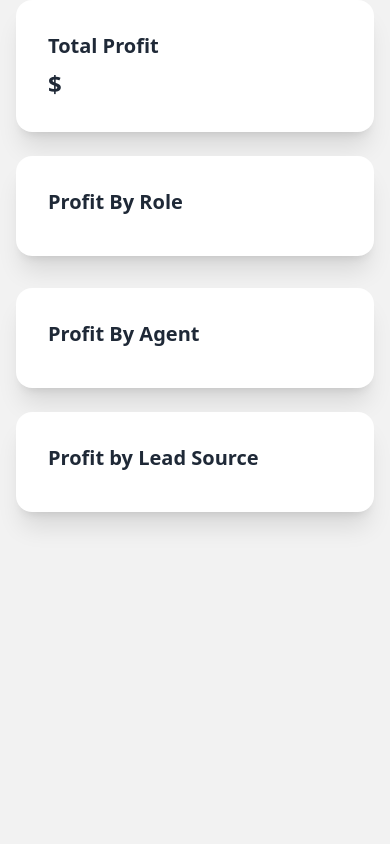
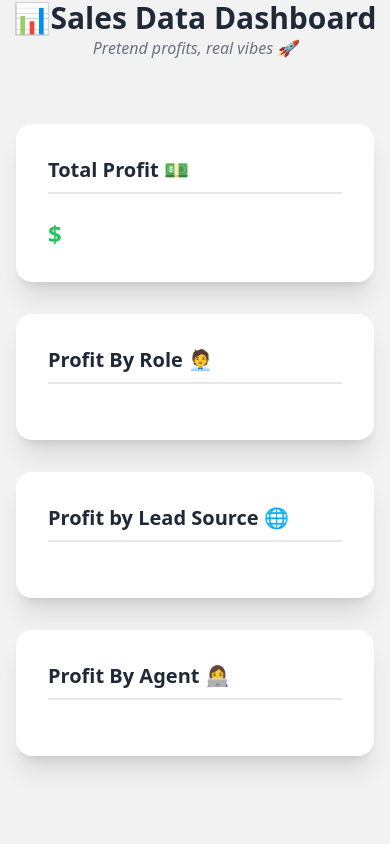
Before and after one commit to RichardAnthonySanchez/nodejs-analytics, a Node server app: template src/views/salesView.ejs in a window 390 px wide. Run offline with Node 20, Linux system fonts and the light colour scheme; the template is opened without the code that fills it, so the values that code supplies are empty; some libraries are stand-ins or nearby versions.

Commit message:
Overhauled Dashboard Style - data is more readable to make data driven decisions - dashboard has styles applied for aesthetic purposes - all data is now responsive for UX on all devices

```diff
--- a/src/public/styles/output.css
+++ b/src/public/styles/output.css
@@ -1289,8 +1289,17 @@
   margin-top: 0px;
 }
 
+.mx-auto {
+  margin-left: auto;
+  margin-right: auto;
+}
+
 .mb-4 {
   margin-bottom: 1rem;
+}
+
+.mb-8 {
+  margin-bottom: 2rem;
 }
 
 .mt-2 {
@@ -1299,6 +1308,10 @@
 
 .flex {
   display: flex;
+}
+
+.grid {
+  display: grid;
 }
 
 .min-h-screen {
@@ -1319,6 +1332,10 @@
 
 .grow {
   flex-grow: 1;
+}
+
+.grid-cols-1 {
+  grid-template-columns: repeat(1, minmax(0, 1fr));
 }
 
 .flex-col {
@@ -1345,10 +1362,6 @@
   gap: 1rem;
 }
 
-.gap-6 {
-  gap: 1.5rem;
-}
-
 .gap-8 {
   gap: 2rem;
 }
@@ -1357,6 +1370,27 @@
   --tw-space-y-reverse: 0;
   margin-top: calc(0.5rem * calc(1 - var(--tw-space-y-reverse)));
   margin-bottom: calc(0.5rem * var(--tw-space-y-reverse));
+}
+
+.justify-self-start {
+  justify-self: start;
+}
+
+.justify-self-end {
+  justify-self: end;
+}
+
+.border-b {
+  border-bottom-width: 1px;
+}
+
+.border-b-2 {
+  border-bottom-width: 2px;
+}
+
+.border-gray-200 {
+  --tw-border-opacity: 1;
+  border-color: rgb(229 231 235 / var(--tw-border-opacity, 1));
 }
 
 .bg-base-100 {
@@ -1378,6 +1412,15 @@
   padding-right: 1rem;
 }
 
+.py-8 {
+  padding-top: 2rem;
+  padding-bottom: 2rem;
+}
+
+.pb-2 {
+  padding-bottom: 0.5rem;
+}
+
 .text-center {
   text-align: center;
 }
@@ -1387,13 +1430,31 @@
   line-height: 2rem;
 }
 
+.text-3xl {
+  font-size: 1.875rem;
+  line-height: 2.25rem;
+}
+
 .text-sm {
   font-size: 0.875rem;
   line-height: 1.25rem;
 }
 
+.text-xl {
+  font-size: 1.25rem;
+  line-height: 1.75rem;
+}
+
+.font-bold {
+  font-weight: 700;
+}
+
 .font-semibold {
   font-weight: 600;
+}
+
+.italic {
+  font-style: italic;
 }
 
 .text-gray-500 {
@@ -1401,10 +1462,24 @@
   color: rgb(107 114 128 / var(--tw-text-opacity, 1));
 }
 
+.text-gray-800 {
+  --tw-text-opacity: 1;
+  color: rgb(31 41 55 / var(--tw-text-opacity, 1));
+}
+
+.text-green-500 {
+  --tw-text-opacity: 1;
+  color: rgb(34 197 94 / var(--tw-text-opacity, 1));
+}
+
 .shadow-xl {
   --tw-shadow: 0 20px 25px -5px rgb(0 0 0 / 0.1), 0 8px 10px -6px rgb(0 0 0 / 0.1);
   --tw-shadow-colored: 0 20px 25px -5px var(--tw-shadow-color), 0 8px 10px -6px var(--tw-shadow-color);
   box-shadow: var(--tw-ring-offset-shadow, 0 0 #0000), var(--tw-ring-shadow, 0 0 #0000), var(--tw-shadow);
+}
+
+.last\:border-b-0:last-child {
+  border-bottom-width: 0px;
 }
 
 @media (min-width: 640px) {
--- a/src/views/partials/agentPerformance.ejs
+++ b/src/views/partials/agentPerformance.ejs
@@ -1,16 +1,20 @@
 <div class="card w-full max-w-sm bg-base-100 shadow-xl">
   <div class="card-body">
-    <h2 class="card-title">Profit By Agent</h2>
+    <h2
+      class="card-title mb-4 text-xl font-semibold text-gray-800 border-b-2 border-gray-200 pb-2"
+    >
+      Profit By Agent 👩‍💻
+    </h2>
     <ul class="space-y-2">
       <% agentPerformance.forEach(agent => { %>
-      <li class="flex justify-between items-center">
+      <li
+        class="flex justify-between items-center border-b border-gray-200 last:border-b-0 pb-2"
+      >
         <span class="font-semibold"><%= agent.agent %></span>
-        <span
-          >$<%= agent.profit %>
-          <span class="text-sm text-gray-500"
-            >(Count: <%= agent.count %>)</span
-          ></span
-        >
+        <span>
+          $<%= agent.profit.toLocaleString() %>
+          <span class="text-sm text-gray-500">(Sales: <%= agent.count %>)</span>
+        </span>
       </li>
       <% }) %>
     </ul>
--- a/src/views/partials/leadProfits.ejs
+++ b/src/views/partials/leadProfits.ejs
@@ -1,9 +1,15 @@
 <div class="card w-full max-w-sm bg-base-100 shadow-xl">
   <div class="card-body">
-    <h2 class="card-title">Profit by Lead Source</h2>
+    <h2
+      class="card-title mb-4 text-xl font-semibold text-gray-800 border-b-2 border-gray-200 pb-2"
+    >
+      Profit by Lead Source 🌐
+    </h2>
     <ul class="space-y-2">
       <% leadProfit.forEach(item => { %>
-      <li class="flex justify-between items-center">
+      <li
+        class="flex justify-between items-center border-b border-gray-200 last:border-b-0 pb-2"
+      >
         <span class="font-semibold"><%= item.lead %></span>
         <span>$<%= item.totalProfit.toLocaleString() %></span>
       </li>
--- a/src/views/partials/rolesProfits.ejs
+++ b/src/views/partials/rolesProfits.ejs
@@ -1,11 +1,17 @@
 <div class="card w-full max-w-sm bg-base-100 shadow-xl">
   <div class="card-body">
-    <h2 class="card-title">Profit By Role</h2>
+    <h2
+      class="card-title mb-4 text-xl font-semibold text-gray-800 border-b-2 border-gray-200 pb-2"
+    >
+      Profit By Role 🧑‍💼
+    </h2>
     <ul class="space-y-2">
       <% roleProfits.forEach(rp => { %>
-      <li class="flex justify-between items-center">
+      <li
+        class="flex justify-between items-center border-b border-gray-200 pb-2"
+      >
         <span class="font-semibold"><%= rp.role %></span>
-        <span>$<%= rp.totalProfit.toFixed(2) %></span>
+        <span>$<%= rp.totalProfit.toLocaleString() %></span>
       </li>
       <% }) %>
     </ul>
--- a/src/views/partials/totalProfits.ejs
+++ b/src/views/partials/totalProfits.ejs
@@ -1,6 +1,12 @@
 <div class="card w-full max-w-sm bg-base-100 shadow-xl">
   <div class="card-body">
-    <h2 class="card-title">Total Profit</h2>
-    <p class="text-2xl font-semibold">$<%= totalProfit.toLocaleString() %></p>
+    <h2
+      class="card-title mb-4 text-xl font-semibold text-gray-800 border-b-2 border-gray-200 pb-2"
+    >
+      Total Profit 💵
+    </h2>
+    <p class="text-2xl font-semibold text-green-500">
+      $<%= totalProfit.toLocaleString() %>
+    </p>
   </div>
 </div>
--- a/src/views/salesView.ejs
+++ b/src/views/salesView.ejs
@@ -3,33 +3,33 @@
   <head>
     <meta charset="UTF-8" />
     <meta name="viewport" content="width=device-width, initial-scale=1.0" />
-    <title>Sales Agent Data</title>
+    <title>Sales Data Dashboard</title>
     <link rel="stylesheet" href="/styles/output.css" />
   </head>
-  <body class="bg-base-200 min-h-screen flex justify-center">
-    <div
-      class="flex flex-col w-full px-4 sm:px-6 md:px-12 lg:px-24 xl:px-32 gap-8"
-    >
-      <!-- Top Row -->
-      <div
-        class="flex flex-col md:flex-col lg:flex-row lg:justify-between gap-6"
-      >
-        <%- include('./partials/totalProfits', { totalProfit }) %> <%-
-        include('./partials/rolesProfits', { roleProfits }) %>
-      </div>
+  <body class="bg-base-200 min-h-screen">
+    <h1 class="text-3xl font-bold text-center">📊Sales Data Dashboard</h1>
+    <p class="text-center text-gray-500 italic mb-8">
+      Pretend profits, real vibes 🚀
+    </p>
 
-      <!-- Bottom Row -->
-      <div
-        class="flex flex-col md:flex-col lg:flex-row lg:justify-between gap-6"
-      >
-        <%- include('./partials/agentPerformance', { agentPerformance }) %> <%-
-        include('./partials/leadProfits', { leadProfit }) %>
+    <div class="w-full px-4 sm:px-6 md:px-12 lg:px-40 xl:px-40 py-8 mx-auto">
+      <div class="grid gap-8 grid-cols-1 md:grid-cols-2 lg:grid-cols-2">
+        <div class="justify-self-end w-full max-w-sm">
+          <%- include('./partials/totalProfits', { totalProfit }) %>
+        </div>
+
+        <div class="justify-self-start w-full max-w-sm">
+          <%- include('./partials/rolesProfits', { roleProfits }) %>
+        </div>
+
+        <div class="justify-self-end w-full max-w-sm">
+          <%- include('./partials/leadProfits', { leadProfit }) %>
+        </div>
+
+        <div class="justify-self-start w-full max-w-sm">
+          <%- include('./partials/agentPerformance', { agentPerformance }) %>
+        </div>
       </div>
     </div>
-
-    <script>
-      const urlParams = new URLSearchParams(window.location.search);
-      const token = urlParams.get("token");
-    </script>
   </body>
 </html>
```
Also changed, not shown: other parts of src/public/styles/output.css (+10 -14 lines).
